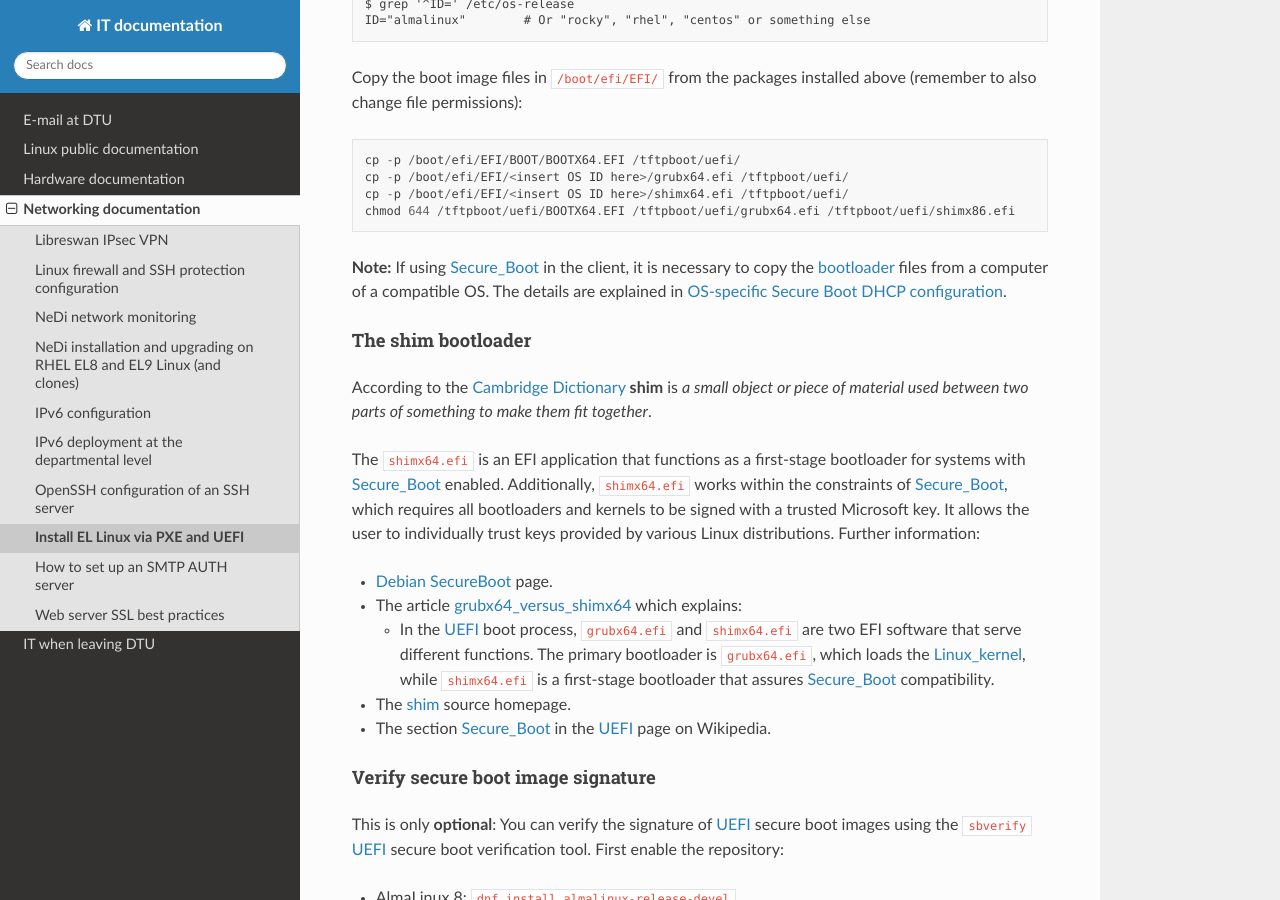
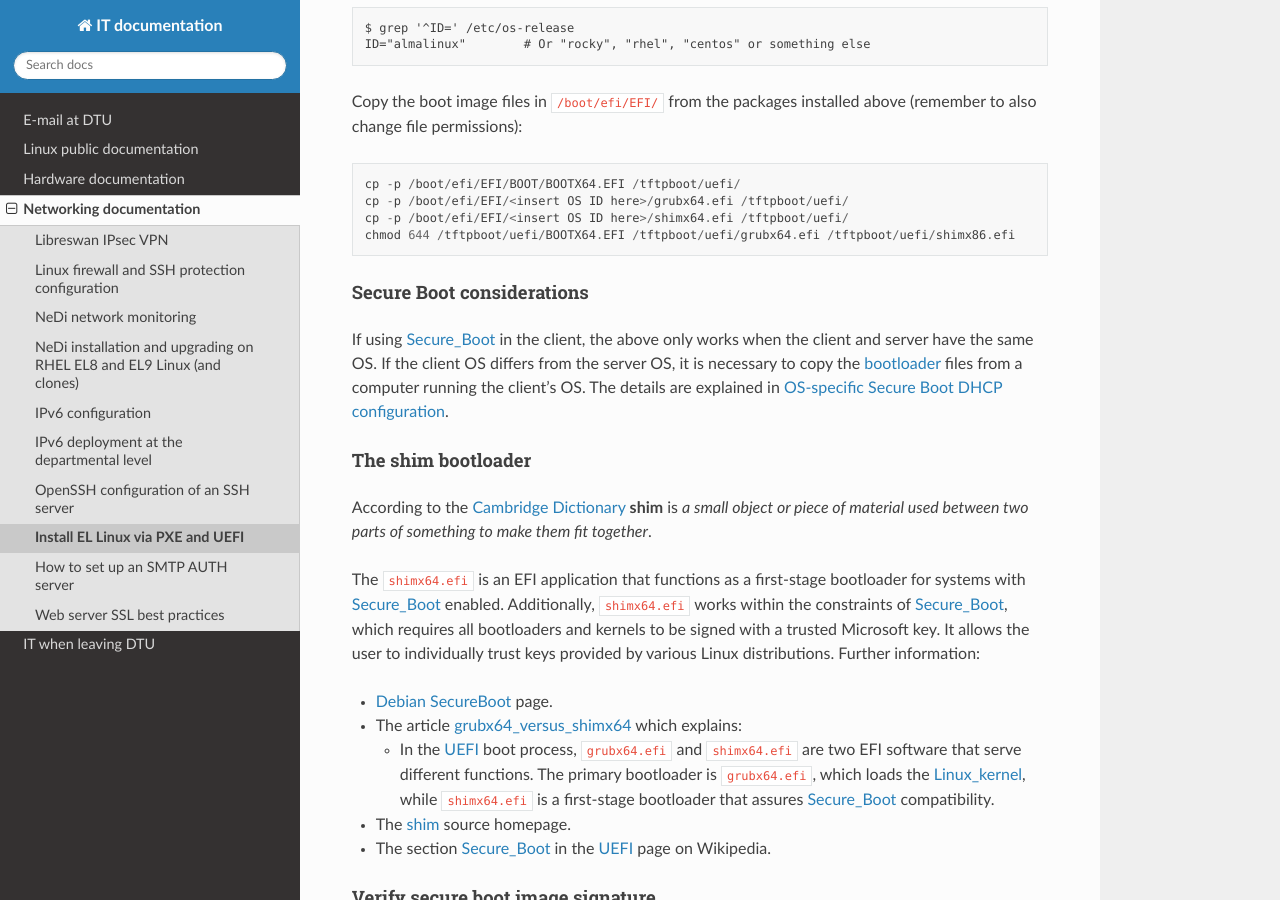
Before and after one commit to OleHolmNielsen/ITwiki, a Sphinx documentation site: the page built from docs/PXE_and_UEFI.rst, in a window 1280 px wide and 900 px high, scrolled down 5339 px. Built offline with Sphinx 7.4.7 and the Read the Docs theme 3.1.0, drawn with Linux system fonts in a browser that asks for light colours; some of the changed text lies outside the part shown.

Commit message:
Secure Boot considerations

```diff
--- a/docs/PXE_and_UEFI.rst
+++ b/docs/PXE_and_UEFI.rst
@@ -262,8 +262,13 @@ Copy the boot image files in ``/boot/efi/EFI/`` from the packages installed abov
   cp -p /boot/efi/EFI/<insert OS ID here>/shimx64.efi /tftpboot/uefi/
   chmod 644 /tftpboot/uefi/BOOTX64.EFI /tftpboot/uefi/grubx64.efi /tftpboot/uefi/shimx86.efi
 
-**Note:** If using Secure_Boot_ in the client, it is necessary to copy the bootloader_ files
-from a computer of a compatible OS.
+Secure Boot considerations
+.................................
+
+If using Secure_Boot_ in the client,
+the above only works when the client and server have the same OS.
+If the client OS differs from the server OS,
+it is necessary to copy the bootloader_ files from a computer running the client's OS.
 The details are explained in :ref:`OS-specific-secure-boot`.
 
 The shim bootloader
```
